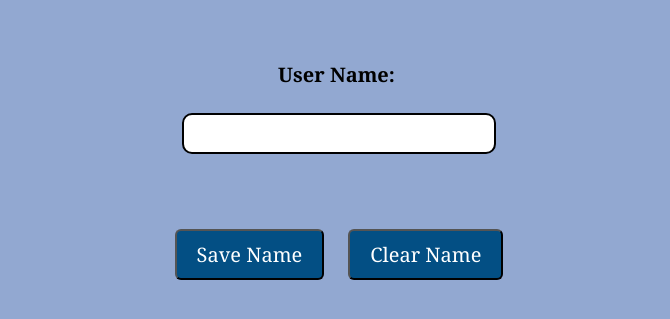
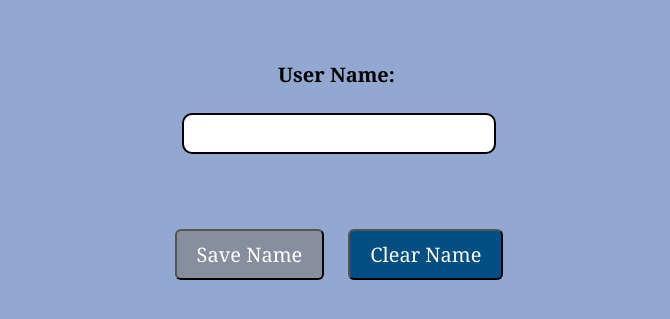
Before and after one commit to Lena-coder1/storage-assignment, a plain HTML site: page index.html in a window 1280 px wide. In both pictures the pointer is over the button "Save Name". Shown: the part 151-470 px from the top of the page, without its empty margins (301-971 px from the left). Drawn offline with Linux system fonts and the light colour scheme.

Commit message:
styles.css

```diff
--- a/styles.css
+++ b/styles.css
@@ -79,7 +79,7 @@ button {
 }
 
 button:hover {
-    background-color: var(--text-color);
+    background-color: rgba(128, 128, 128, 0.616);
 }
 
 #display-name {
```
